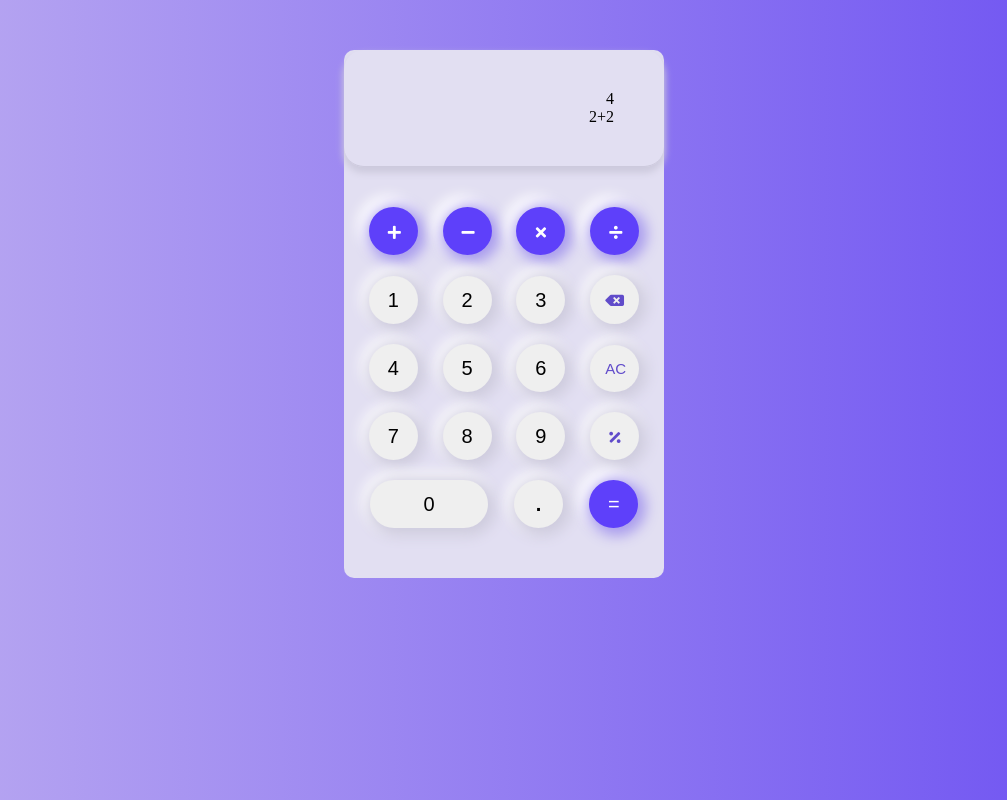
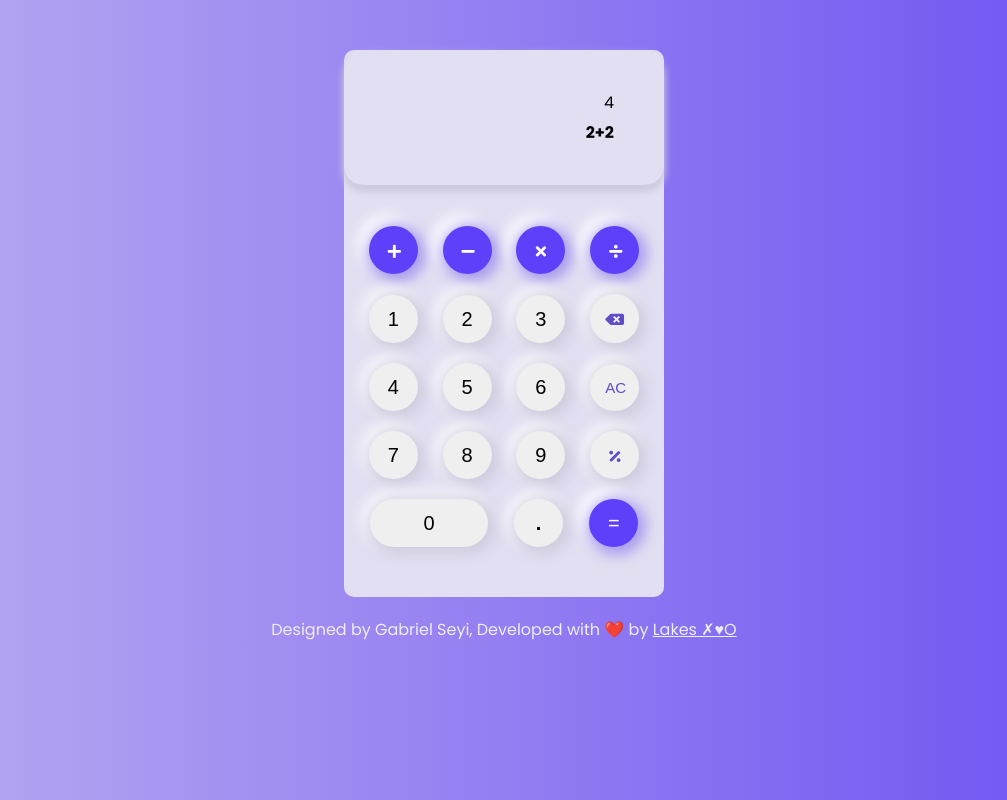
Before and after one commit to Lakesxo/CalculatorApp, a plain HTML site: page index.html in a window 1280 px wide. Shown: the whole page, without its empty margins (136-1143 px from the left). Drawn offline with Linux system fonts and the light colour scheme.

Commit message:
updated css

```diff
--- a/assets/css/index.css
+++ b/assets/css/index.css
@@ -1,3 +1,4 @@
+@import url('https://fonts.googleapis.com/css2?family=Poppins:ital,wght@0,300;0,400;0,500;0,600;0,700;0,800;1,200;1,300;1,400;1,500;1,600;1,700&display=swap');
 * {
     margin: 0;
     padding: 0;
@@ -23,6 +24,11 @@ body {
     border-bottom: 1px solid #cdcadd;
     padding: 40px 50px;
     box-shadow: 0px 5px 7px 1px #cdcadd;
+    font-family: 'Poppins', sans-serif;
+}
+.current {
+    font-weight: 700;
+    margin-top: 5px;
 }
 button {
     border-radius: 50%;
@@ -69,3 +75,15 @@ i {
 .num {
     box-shadow: 3px 3px 13px 5px #cdcadd, -3px -3px 13px 5px #FFFFFF;
 }
+p.text {
+    font-family: 'Poppins', sans-serif;
+    text-align: center;
+    color: #eeedf5;
+    margin-top: 20px;
+}
+a {
+    color: inherit;
+}
+a:hover {
+    color: rgba(255, 0, 0, 0.767);
+}
--- a/index.html
+++ b/index.html
@@ -49,7 +49,7 @@
         </div>
     </div>
 
-    <p></p>
+    <p class="text">Designed by Gabriel Seyi, Developed with ❤️ by <a href="https://linktr.ee/lakes_xo" target="_blank">Lakes ✗♥O</a></p>
     <script src="./assets/js/index.js"></script>
 </body>
 </html>
```
